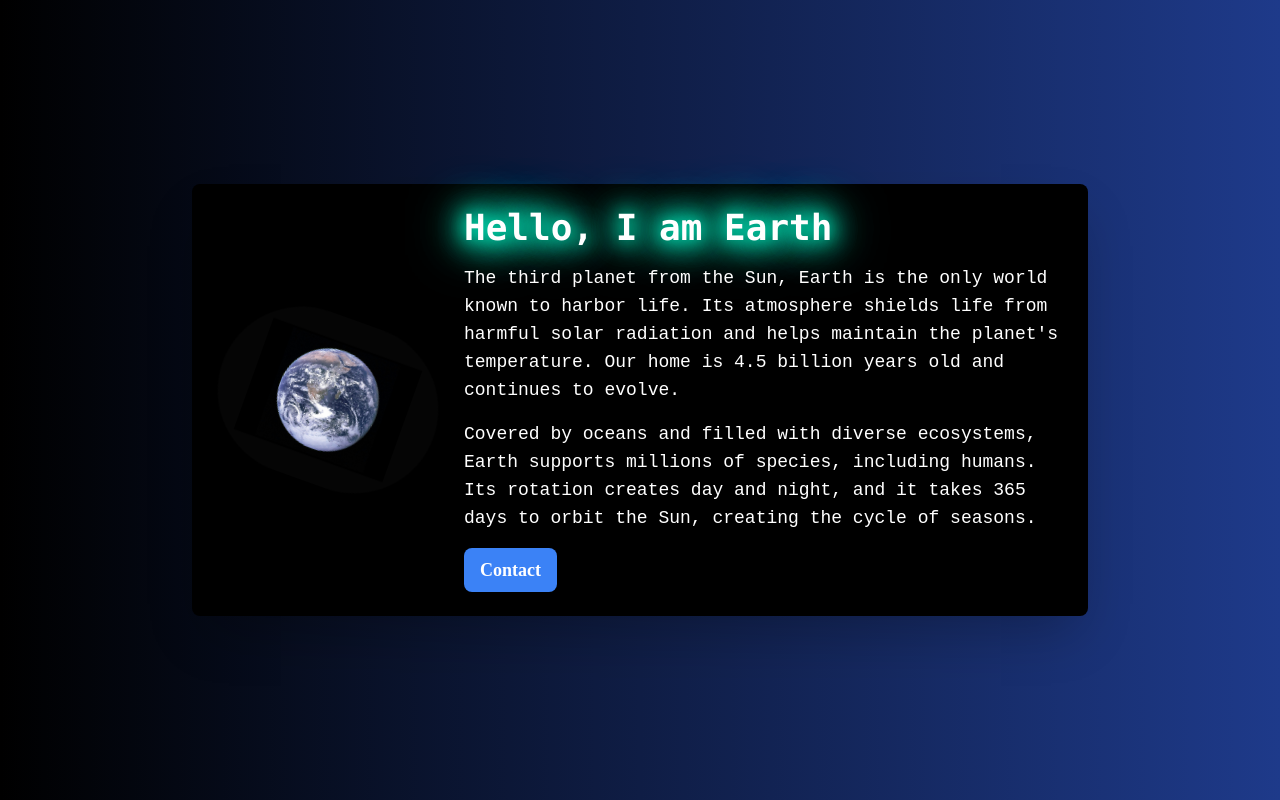
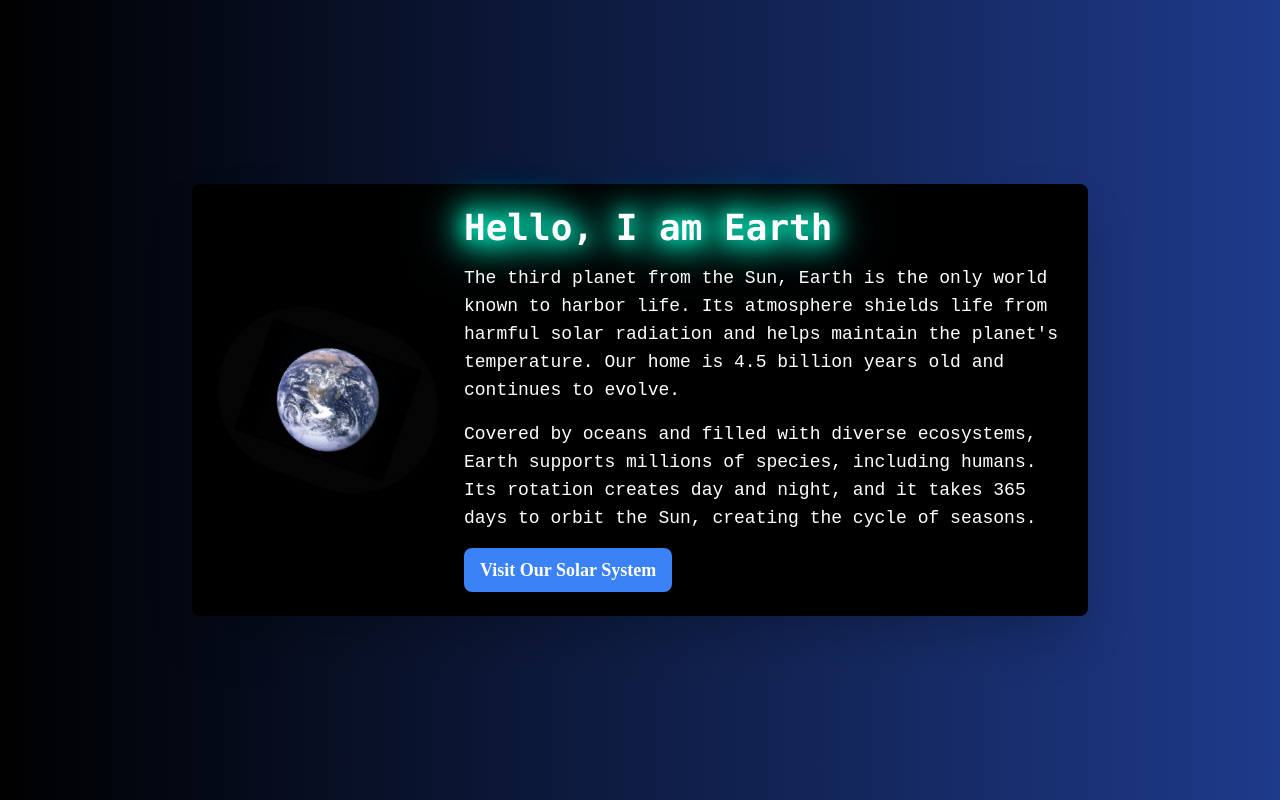
Before and after one commit to Rohan1786/PlanetaryObjects, a React (Vite) app: page / in a window 1280 px wide. Built offline with nearby package versions, Linux system fonts and the light colour scheme; a web font is replaced by a local one.

Commit message:
i added solar link

```diff
--- a/src/Components/Earth/Earth.jsx
+++ b/src/Components/Earth/Earth.jsx
@@ -37,7 +37,7 @@
             to="/solarsystem"
             className="text-white hover:text-yellow-400 text-lg transition-all duration-300"
           >
-            Contact
+            Visit Our Solar System
           </Link>
               </button>
             </div>
```
